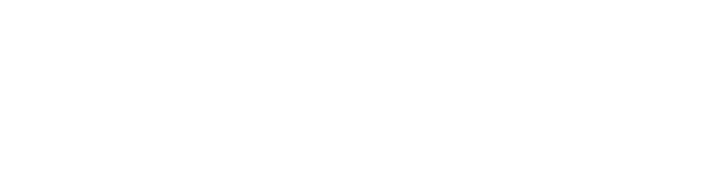
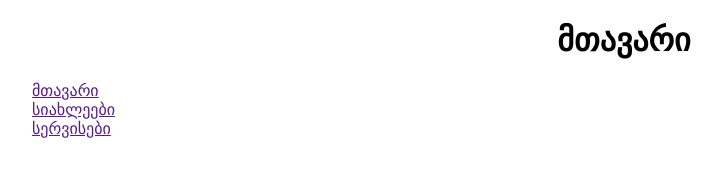
Before and after one commit to peikra/exercise3, a plain HTML site: page index.html in a window 1280 px wide. Shown: the whole page, without its empty margins (16-738 px from the left). Drawn offline with Linux system fonts and the light colour scheme.

Commit message:
Create index.html navigation

```diff
--- a/index.html
+++ b/index.html
@@ -4,8 +4,42 @@
     <meta charset="UTF-8">
     <meta name="viewport" content="width=device-width, initial-scale=1.0">
     <title>Home</title>
+    <style>
+        h1 {
+            text-align: center;
+        }
+
+        ul {
+            list-style: none;
+        }
+
+
+
+    </style>
 </head>
 <body>
+    <h1>მთავარი</h1>
+    <nav>
+        <ul>
+            <li>
+                <a href="">მთავარი</a>
+            </li>
+            <li>
+                <a href="">სიახლეები</a>
+            </li>
+            <li>
+                <a href="">სერვისები</a>
+            </li>
+
+
+        </ul>
+
+
+
+
+
+
+    </nav>
 
 </body>
 </html>
```
